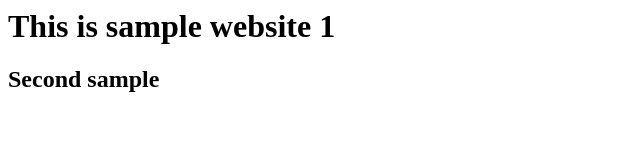
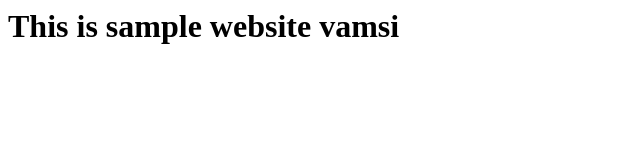
Before and after one commit to vamsi240101/webtestsyn, a plain HTML site: page index.html in a window 1280 px wide. Shown: the whole page, without its empty margins (0-640 px from the left). Drawn offline with Linux system fonts and the light colour scheme.

Commit message:
addline2

```diff
--- a/index.html
+++ b/index.html
@@ -1,2 +1 @@
-<h1> This is sample website 1 </h1>
-<h2> Second sample </h2>
+<h1> This is sample website vamsi </h1>
```
